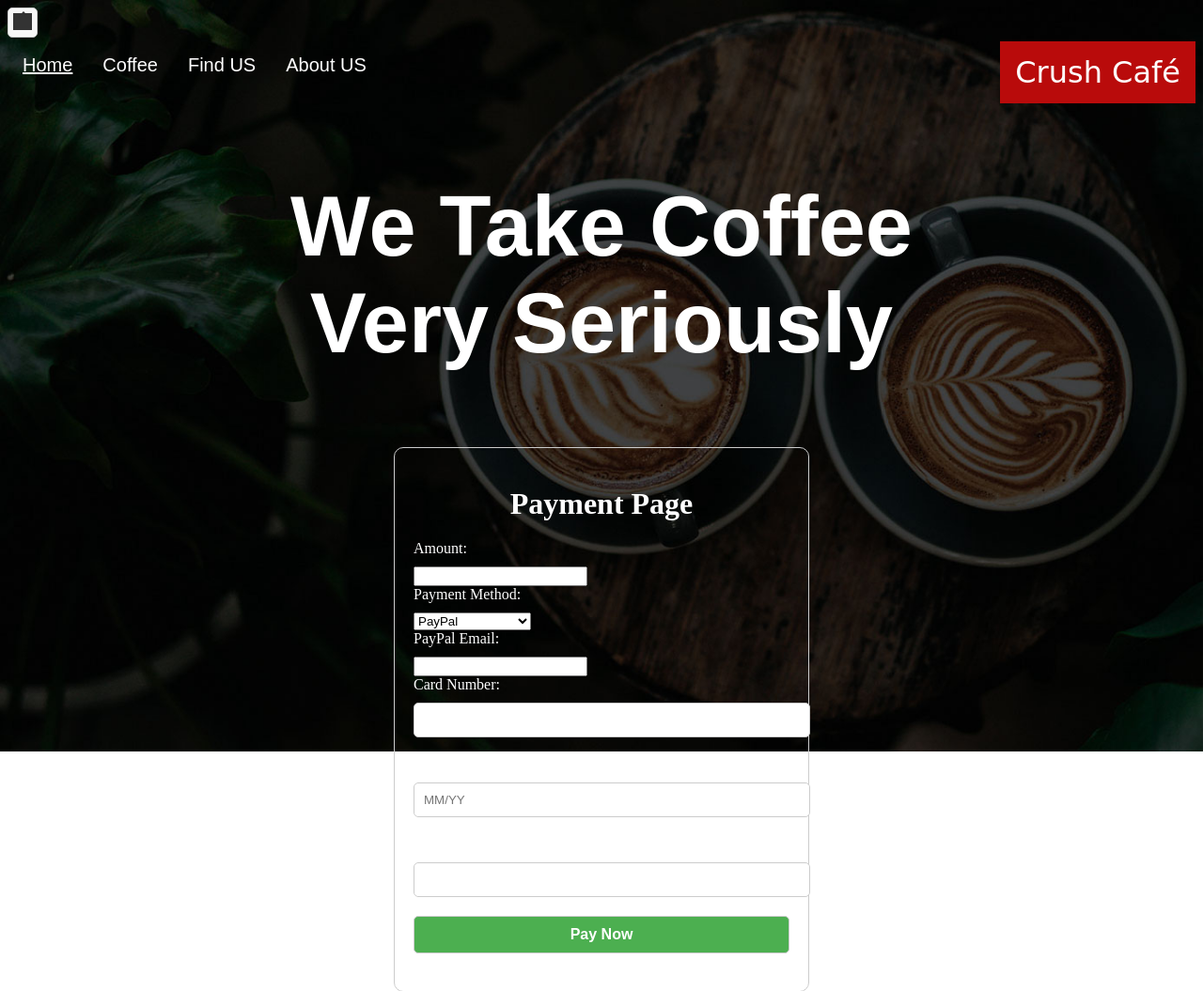
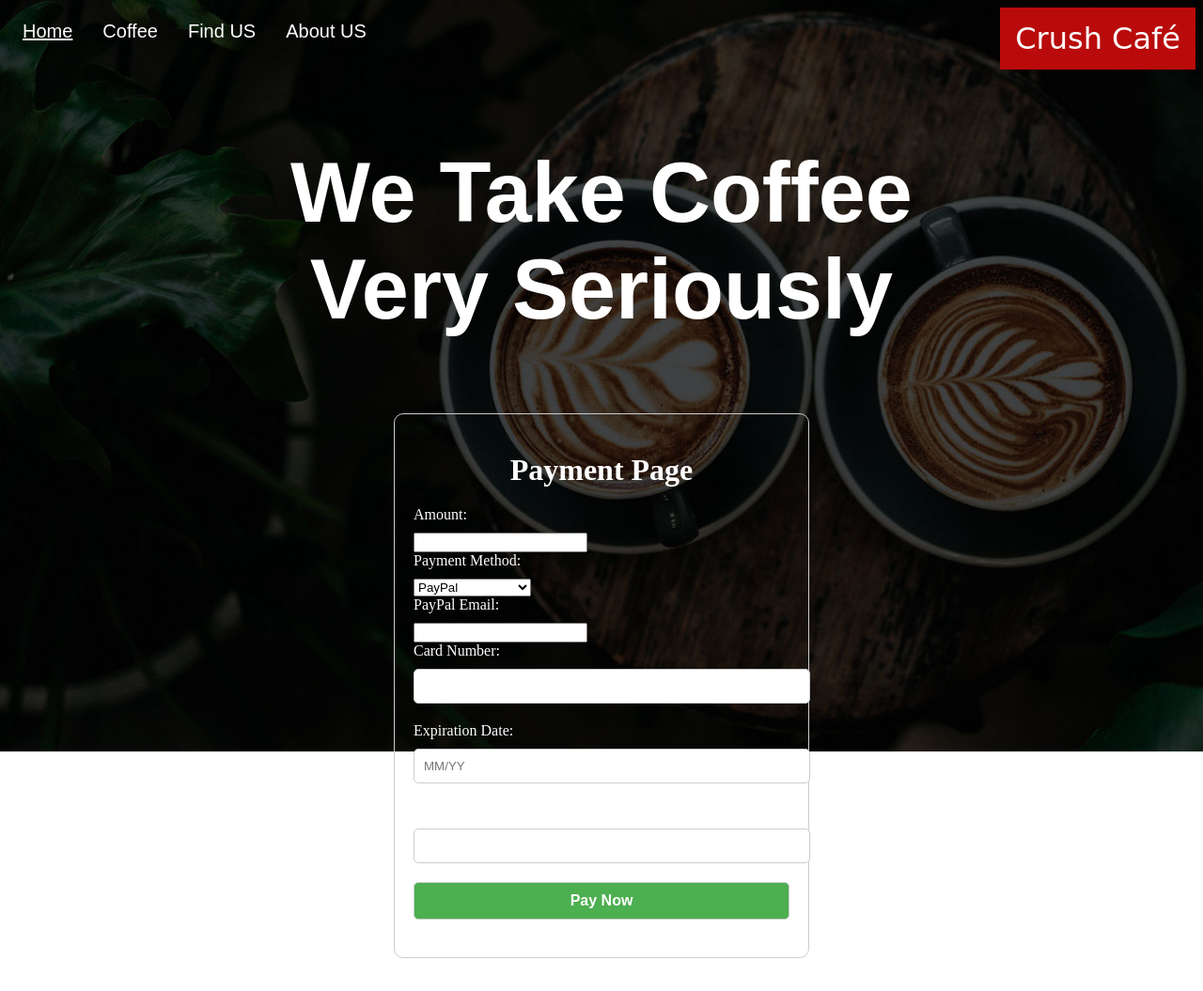
Before and after one commit to ahmadomid1984/Team5, a PHP site: page /crud1/paymentform.php in a window 1280 px wide. Shown: the top 1055 px of the page at 94% size. After the commit the page ends 1020 px from the top, so only its background shows below. Run offline with PHP 8.4, Linux system fonts and the light colour scheme; some web fonts are replaced.

Commit message:
edit some css

```diff
--- a/crud1/paymentform.php
+++ b/crud1/paymentform.php
@@ -137,7 +137,7 @@ if(isset($_POST["submit"])){
     $Payment_Method = $_POST["Payment_Method"];
     $Total_Amount = $_POST["Total_Amount"];
     include "db.php";
-    $sql = "insert into studentinfo(fname,lname,city,groupid)
+    $sql = "insert into payment(Price,Date_Order,Order_ID,Costumer_ID,Payment_Method,Total_Amount)
 
     values('$Price','$Date_Order','$Order_ID','$Costumer_ID',' $Payment_Method',' $Total_Amount')" ;
 
@@ -159,6 +159,9 @@ if(isset($_POST["submit"])){
 
 
 
+
+
+
 <?php
 include '../footer.php';
 ?>
--- a/crud1/style.css
+++ b/crud1/style.css
@@ -185,33 +185,3 @@ ul.topnav {
 	text-align: center;
 	font-family: 'Sansita', sans-serif;
   }
-
-  .cart-icon {
-    position: relative;
-    display: inline-block;
-    width: 30px;
-    height: 30px;
-    background-color: #f7f7f7;
-    border-radius: 5px;
-    border: 1px solid #ccc;
-  }
-
-  .cart-body {
-    position: absolute;
-    top: 5px;
-    left: 5px;
-    width: 20px;
-    height: 18px;
-    background-color: #333;
-  }
-
-  .cart-handle {
-    position: absolute;
-    top: 5px;
-    left: 12px;
-    width: 6px;
-    height: 6px;
-    border-top: 2px solid #333;
-    border-left: 2px solid #333;
-    transform: rotate(45deg);
-  }
```
Also changed, not shown: crud1/db.php (line endings or trailing spaces).
